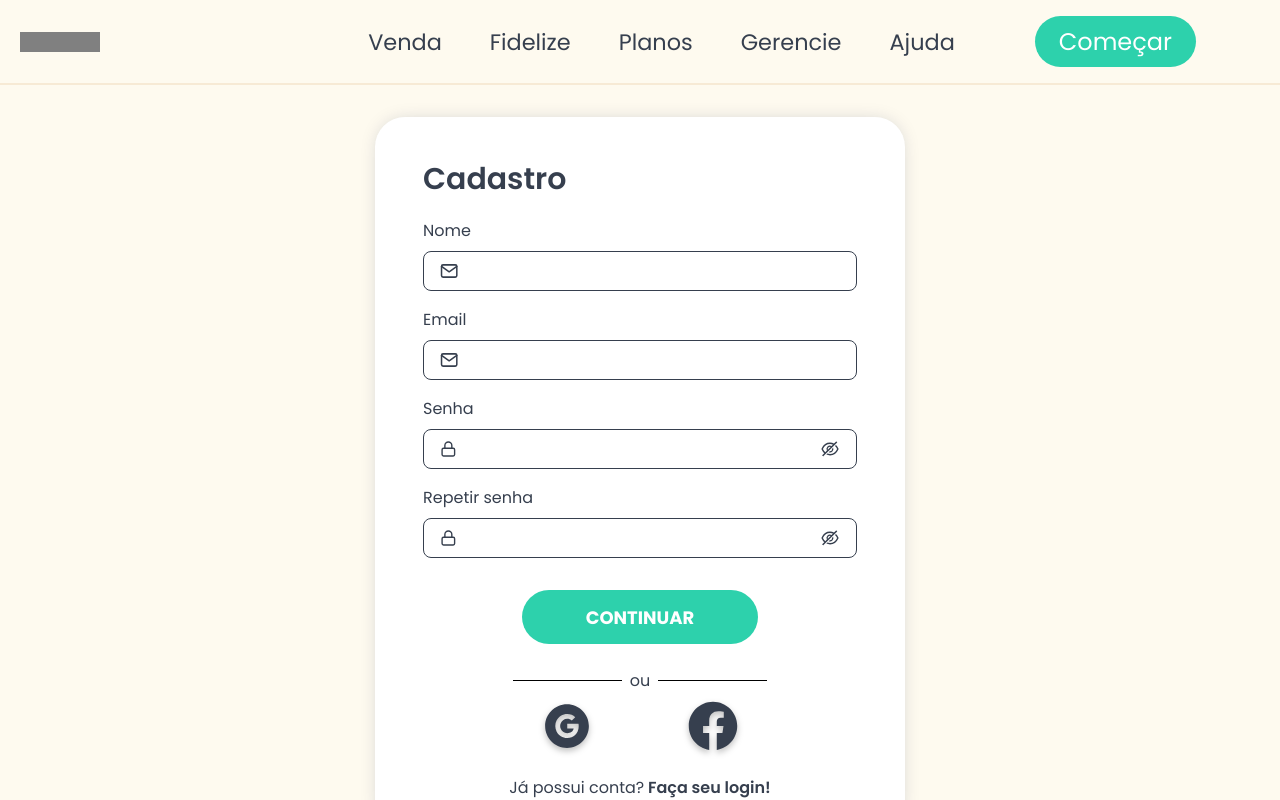
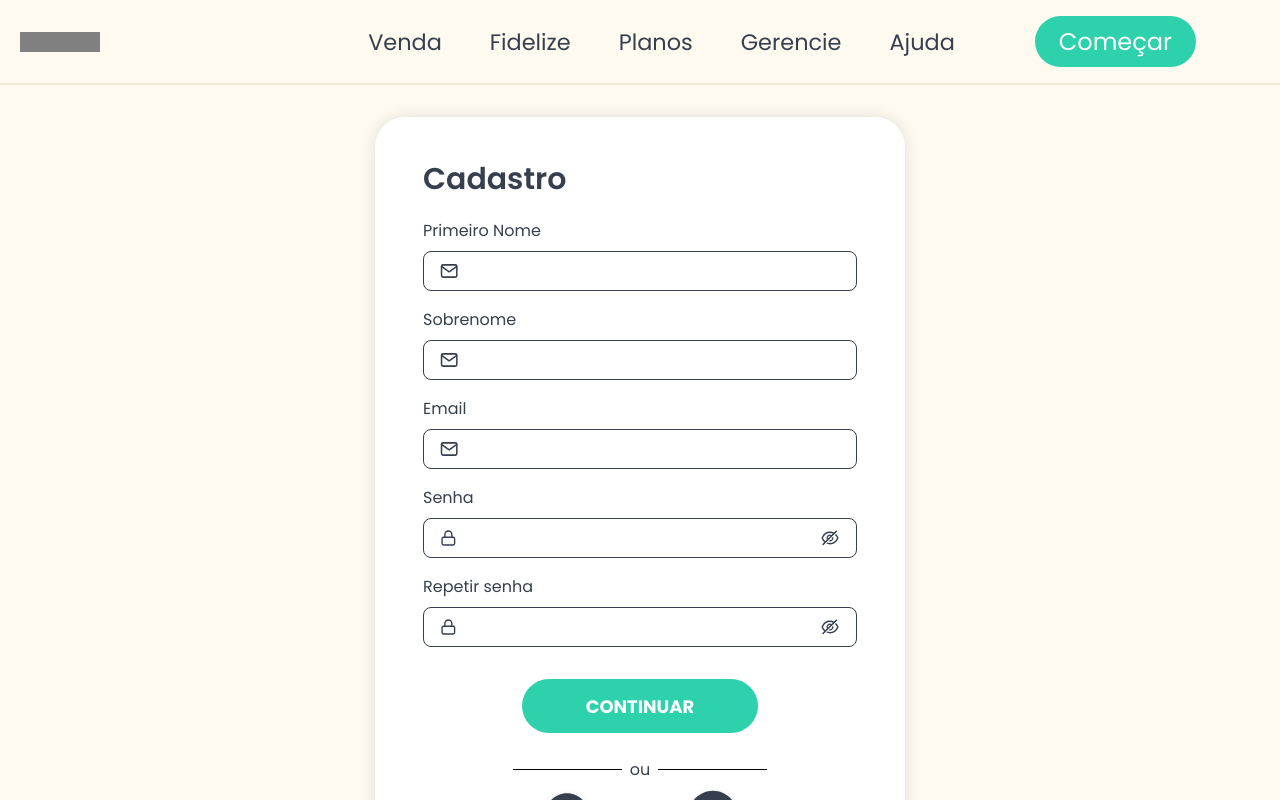
Before and after one commit to VictorCampelo/potty-dashboard, a Next.js app: page /register in a window 1280 px wide. Built offline with nearby package versions, Linux system fonts and the light colour scheme.

Commit message:
refactor (auth): alignment register user with server endpoint

```diff
--- a/src/pages/register/index.tsx
+++ b/src/pages/register/index.tsx
@@ -15,7 +15,8 @@ import { signUp } from "../../services/api";
 
 const Register = () => {
   const [email, setEmail] = useState('');
-  const [name, setName] = useState('');
+  const [firstName, setFirstName] = useState('');
+  const [lastName, setLastName] = useState('');
   const [password, setPassword] = useState('');
   const [passwordConfirmation, setPasswordConfirmation] = useState('');
 
@@ -27,7 +28,8 @@ const Register = () => {
     try {
       const user = {
         email,
-        name,
+        firstName,
+        lastName,
         password,
         passwordConfirmation
       }
@@ -35,6 +37,7 @@ const Register = () => {
       const res = await signUp(user);
 
       console.log(res);
+      router.push('login');
     } catch(e){
       console.log(e);
     }
@@ -56,9 +59,17 @@ const Register = () => {
 
           <div className="inputContainer">
             <Input
-              label="Nome"
-              value={name}
-              onChange={e => setName(e.target.value)}
+              label="Primeiro Nome"
+              value={firstName}
+              onChange={e => setFirstName(e.target.value)}
+              icon={<FiMail size={20}
+              color="var(--black-800)" />}
+            />
+
+            <Input
+              label="Sobrenome"
+              value={lastName}
+              onChange={e => setLastName(e.target.value)}
               icon={<FiMail size={20}
               color="var(--black-800)" />}
             />
--- a/src/services/api.ts
+++ b/src/services/api.ts
@@ -5,7 +5,8 @@ export const api = axios.create({
 })
 
 interface SignUpProps {
-  name: string;
+  firstName: string;
+  lastName: string;
   email: string;
   password: string;
   passwordConfirmation: string;
```
